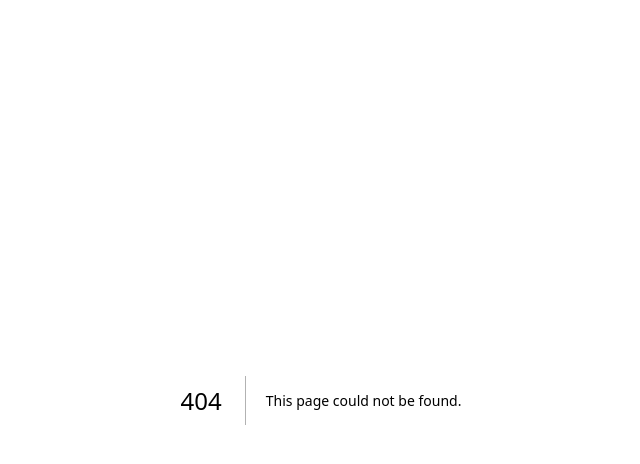
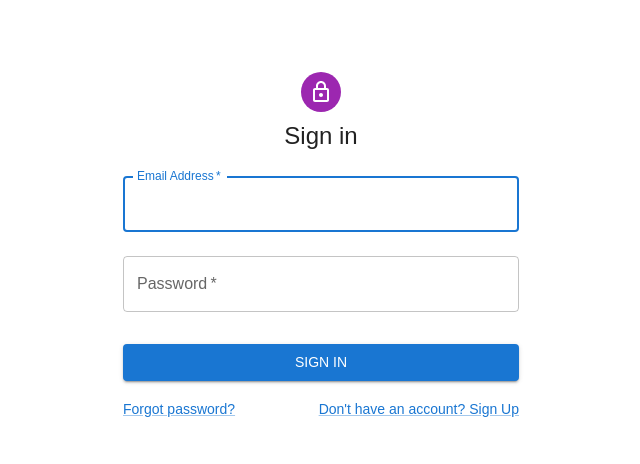
Before and after one commit to Cizal19/ApiPostGrid, a Next.js app: page /login in a window 1280 px wide. Before the commit this address had no page. Shown: the top 464 px of the page, without its empty margins (319-959 px from the left). Built offline with nearby package versions, Linux system fonts and the light colour scheme.

Commit message:
created schemas and theme in different files

```diff
--- a/src/components/Login.jsx
+++ b/src/components/Login.jsx
@@ -10,28 +10,47 @@ import Box from '@mui/material/Box';
 import LockOutlinedIcon from '@mui/icons-material/LockOutlined';
 import Typography from '@mui/material/Typography';
 import Container from '@mui/material/Container';
-import { createTheme, ThemeProvider } from '@mui/material/styles';
+import { ThemeProvider } from '@mui/material/styles';
+import { theme } from "@/theme/theme";
 
 import axios from "axios";
 
+import { Formik, useFormik } from "formik";
+import { SignInFormSchema } from "../schemas/SignInFormSchema";
+
+import { useRouter } from 'next/router'
 
 export default function Login() {
 
-  const theme = createTheme({
-    typography: {
-    fontFamily: 'Raleway, Arial',
-  }
+
+
+  const baseURL = "https://reqres.in";
+
+  const router = useRouter()
+
+  const { values, errors, touched, handleBlur, handleChange, handleSubmit } = useFormik({
+    initialValues: {
+      email: '',
+      password: '',
+    },
+    validationSchema: SignInFormSchema,
+    onSubmit: async (values, actions) => {
+      console.log("entered password", values.password)
+      try {
+        axios
+        .post(`${baseURL}/api/login`, values)
+        .then((response) => {
+          localStorage.setItem('token', JSON.stringify(response.data))
+      });
+        router.push("/")
+      }
+      catch(err) {
+        actions.resetForm()
+        console.log("🚀 ~ file: Login.jsx:48 ~ onSubmit: ~ err:", err)
+      }
+
+    }
   })
-
-  const [userData, setUserData] = useState([]);
-
-  const baseURL = "https://reqres.in/api/users";
-
-  useEffect(() => {
-    axios.get(baseURL).then((response) => {
-      setUserData(response.data)
-    });
-  }, []);
 
 
     return (
@@ -52,7 +71,7 @@ export default function Login() {
           <Typography component="h1" variant="h5">
             Sign in
           </Typography>
-          <Box component="form"  sx={{ mt: 1 }}>  {/* onSubmit={handleSubmit} */}
+          <Box component="form"  onSubmit={handleSubmit} sx={{ mt: 1 }}>
             <TextField
               margin="normal"
               required
@@ -62,6 +81,13 @@ export default function Login() {
               name="email"
               autoComplete="off"
               autoFocus
+              value={values.email}
+              onChange={handleChange}
+              onBlur={handleBlur}
+              error={touched.email && !values.email}
+              helperText={
+                (errors.email && touched.email) && errors.email
+              }
             />
             <TextField
               margin="normal"
@@ -71,6 +97,13 @@ export default function Login() {
               label="Password"
               type="password"
               id="password"
+              value={values.password}
+              onChange={handleChange}
+              onBlur={handleBlur}
+              error={touched.password && !values.password}
+              helperText={
+                (errors.password && touched.password) && errors.password
+              }
             />
             <Button
               type="submit"
--- a/src/pages/index.js
+++ b/src/pages/index.js
@@ -1,9 +1,7 @@
-import Login from '../components/Login'
-
 export default function Home() {
   return (
     <>
-      <Login />
+      home page
     </>
   )
 }
--- /dev/null
+++ b/src/pages/login.js
@@ -0,0 +1,9 @@
+import Login from '../components/Login'
+
+export default function LogIn() {
+  return (
+    <>
+      <Login />
+    </>
+  )
+}
--- /dev/null
+++ b/src/schemas/SignInFormSchema.js
@@ -0,0 +1,11 @@
+import * as yup from "yup"
+
+export const SignInFormSchema = yup.object().shape({
+  email: yup
+    .string()
+    .email("Please enter a valid email")
+    .required("Required"),
+  password: yup
+    .string()
+    .required("Required")
+})
--- /dev/null
+++ b/src/theme/theme.js
@@ -0,0 +1,7 @@
+  import { createTheme} from '@mui/material/styles';
+
+  export const theme = createTheme({
+    typography: {
+    fontFamily: 'Raleway, Arial',
+  }
+  })
```
Also changed, not shown: src/pages/register.js (added, +9 -0 lines), src/schemas/SignUpFormSchema.js (added, +15 -0 lines).
